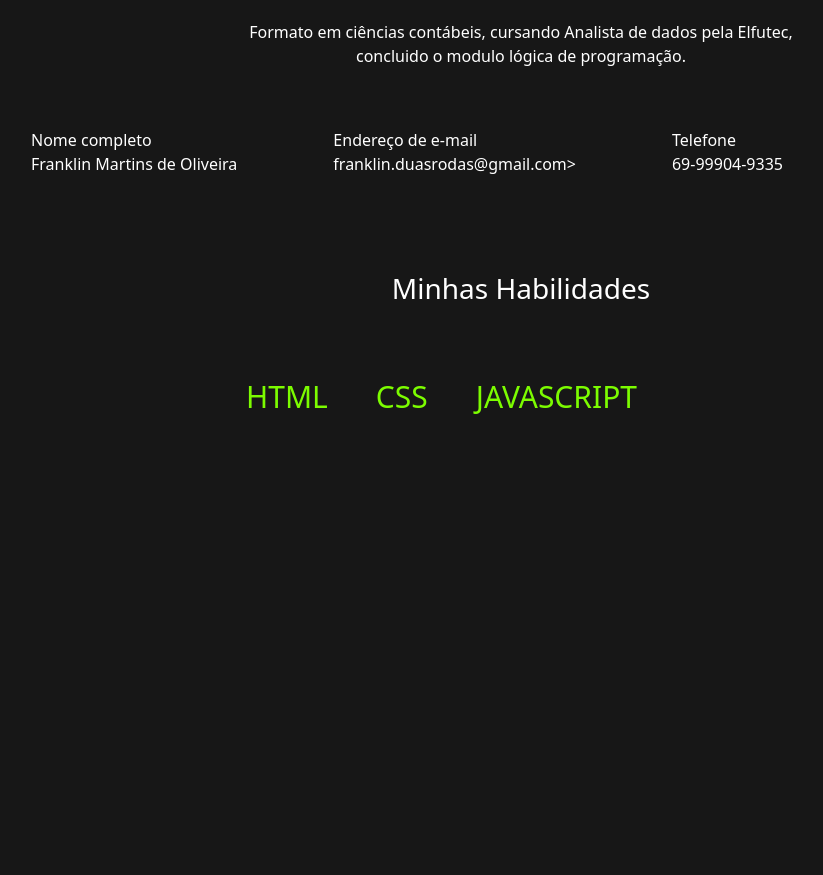
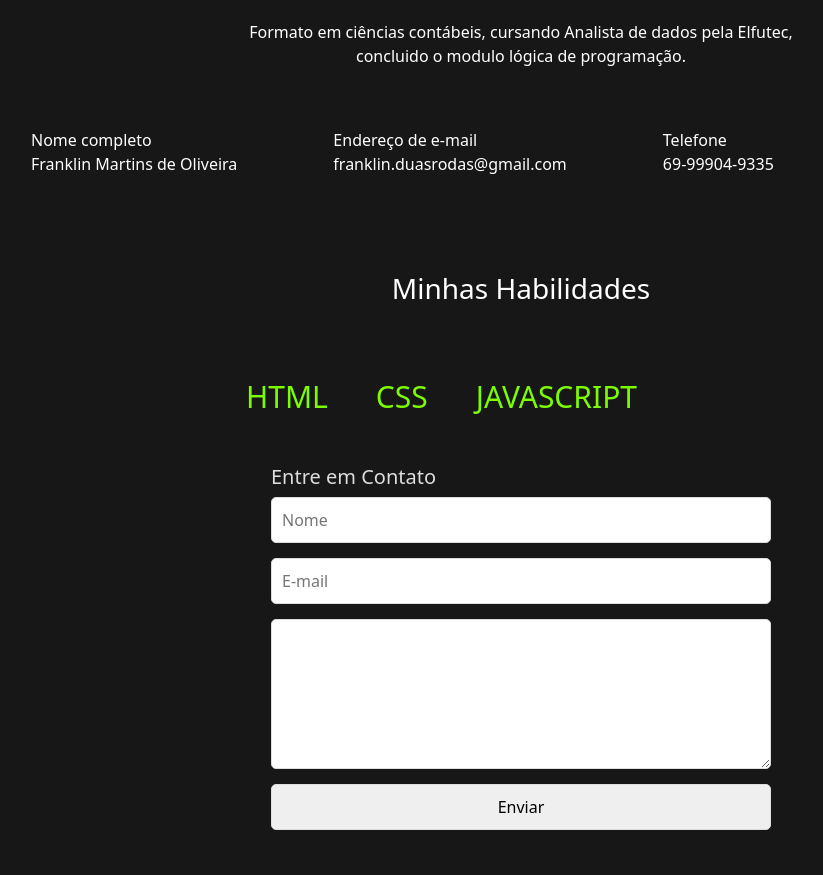
Before and after one commit to 123franklin321/portifolio, a plain HTML site: page index.html in a window 1280 px wide. Shown: the part 620-1495 px from the top of the page, without its empty margins (119-942 px from the left). Before the commit the page ends 1055 px from the top, so only its background shows below. Drawn offline with nearby package versions, Linux system fonts and the light colour scheme.

Commit message:
criando o formulário de contato

```diff
--- a/assets/css/style.css
+++ b/assets/css/style.css
@@ -74,3 +74,27 @@ body{
     padding-left: 235px;
     font-size: 30px;
 }
+.content{
+    display: flex;
+    justify-content: center;
+    color: #DDD;
+    padding: 30px;
+}
+.contato{
+    width: 100%;
+    max-width: 500px;
+}
+.form{
+    display: flex;
+    flex-direction: column;
+}
+.field{
+    padding: 10px;
+    margin-bottom: 15px;
+    border: 1px solid #DDD;
+    border-radius: 5px;
+    font-size: 16px;
+}
+textarea{
+    height: 150px;
+}
--- a/index.html
+++ b/index.html
@@ -68,7 +68,7 @@
       <div class="cadastro d-flex align-items-center">
       <p class="text-white me-5 ms-5">
         Nome completo <br> Franklin Martins de Oliveira </p>
-      <p class="text-white me-5 ms-5">Endereço de e-mail <br> franklin.duasrodas@gmail.com></p>
+      <p class="text-white me-5 ms-5">Endereço de e-mail <br> franklin.duasrodas@gmail.com </p>
       <p class="text-white ms-5">Telefone <br> 69-99904-9335</p>
       </div>
     </section>
@@ -88,6 +88,17 @@
     </section>
   </div>
 </main>
+<section class="content">
+<div class="contato">
+  <h5>Entre em Contato</h5>
+  <form class="form" method="POST">
+    <input class="field" name="nome" placeholder="Nome">
+    <input class="field" name="email" placeholder="E-mail">
+    <textarea class="field" name="mesage" placeholder="digite sua mensagem aqui"> </textarea>
+    <input class="field" type="submit" value="Enviar">
+  </form>
+</div>
+</section>
 
     <script src="https://cdn.jsdelivr.net/npm/bootstrap@5.1.3/dist/js/bootstrap.bundle.min.js"></script>
 </body>
```
